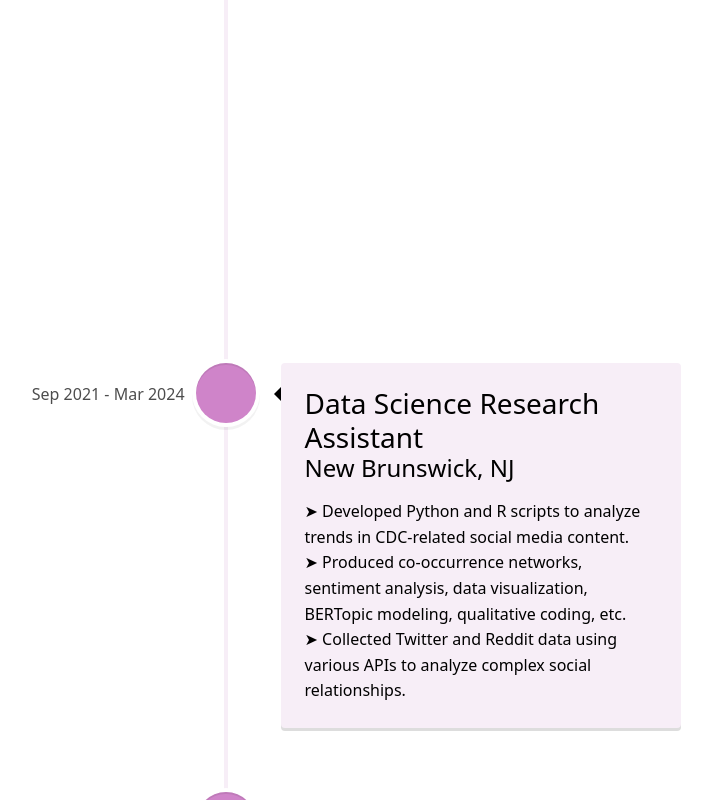
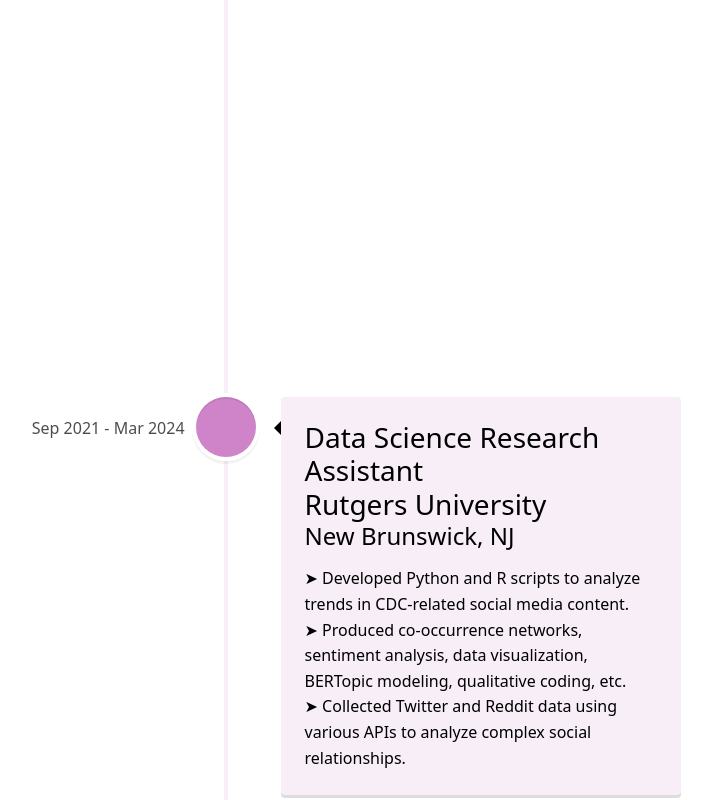
Before and after one commit to AnnaGutowska/AnnaGutowska.github.io, a React (Create React App) app: page / in a window 1280 px wide. Shown: the part 1280-2080 px from the top of the page, without its empty margins (414-1126 px from the left). Built offline with nearby package versions, Linux system fonts and the light colour scheme.

Commit message:
Update Experience.jsx

```diff
--- a/src/components/Experience/Experience.jsx
+++ b/src/components/Experience/Experience.jsx
@@ -18,6 +18,7 @@
                         date="Jun 2024 - Present"
                         iconStyle={{ background: 'rgb(207, 132, 201)', color: '#ffffff' }}>
                         <h3 className="vertical-timeline-element-title">Data Scientist, Developer Advocacy</h3>
+                        <h3 className="vertical-timeline-element-title">IBM</h3>
                         <h4 className="vertical-timeline-element-subtitle">New York, NY</h4>
                         <p>
                         ➤ Published technical explainers and tutorials on IBM.com specializing in agentic AI and data augmentation.
@@ -37,6 +38,7 @@
 
                 >
                     <h3 className="vertical-timeline-element-title">Data Science Research Assistant</h3>
+                    <h3 className="vertical-timeline-element-title">Rutgers University</h3>
                     <h4 className="vertical-timeline-element-subtitle">New Brunswick, NJ</h4>
                     <p>
                     ➤ Developed Python and R scripts to analyze trends in CDC-related social media content.
```
